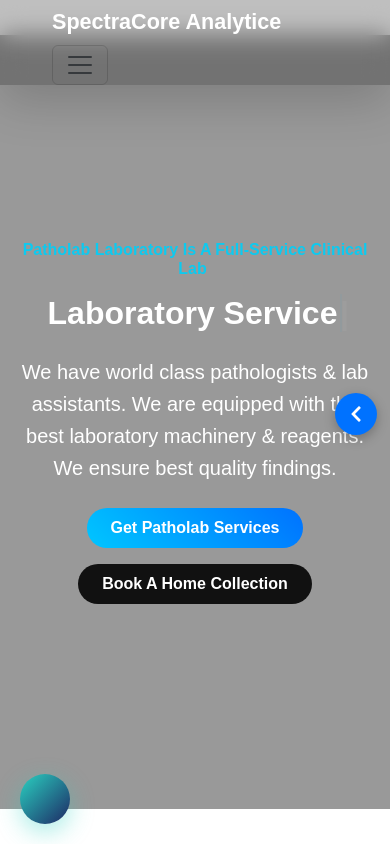
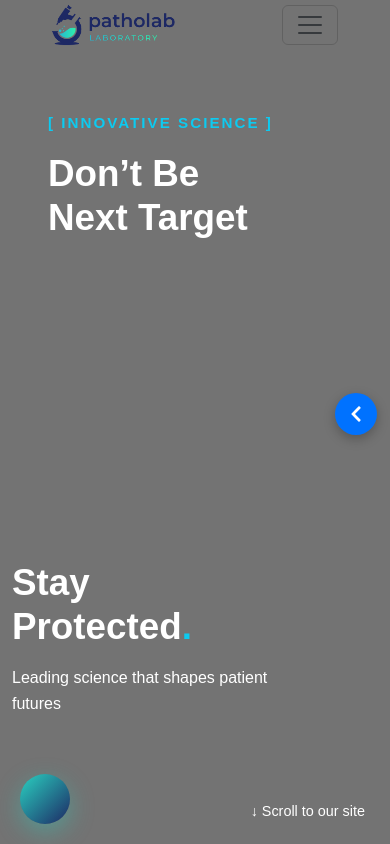
Before and after one commit to thesumitkrsingh/Medical-web, a React (Vite) app: page / in a window 390 px wide. Shown: the top 844 px of the page. Built offline with nearby package versions, Linux system fonts and the light colour scheme.

Commit message:
ab kr le changes

```diff
--- a/src/components/Home/Home.jsx
+++ b/src/components/Home/Home.jsx
@@ -151,237 +151,121 @@
 // }
 
 // export default Home;
-import React, { useState, useEffect } from "react";
+import React from "react";
 import "bootstrap/dist/css/bootstrap.min.css";
 import bgImage from "../../assets/images/woman-biochemist-checking-manifestations-virus-working-computer-equipped-lab-late-night.jpg";
 
 function Home() {
-  // ✅ Small heading (one time)
-  const smallHeading = "Patholab Laboratory Is A Full-Service Clinical Lab";
-  const [smallText, setSmallText] = useState("");
-  const [smallIndex, setSmallIndex] = useState(0);
-  const [smallDone, setSmallDone] = useState(false);
-
-  // ✅ Big heading
-  const bigHeading = "Laboratory Service Trusted by Leading Doctors & Patients";
-  const [bigText, setBigText] = useState("");
-  const [bigIndex, setBigIndex] = useState(0);
-
-  // 🔹 Small heading typewriter
-  useEffect(() => {
-    if (smallIndex < smallHeading.length) {
-      const timeout = setTimeout(() => {
-        setSmallText(smallHeading.substring(0, smallIndex + 1));
-        setSmallIndex((prev) => prev + 1);
-      }, 100);
-      return () => clearTimeout(timeout);
-    } else {
-      setSmallDone(true); // ✅ Once finished, trigger big heading
-    }
-  }, [smallIndex, smallHeading]);
-
-  // 🔹 Big heading typewriter (starts only after small done)
-  useEffect(() => {
-    if (!smallDone) return;
-    if (bigIndex < bigHeading.length) {
-      const timeout = setTimeout(() => {
-        setBigText(bigHeading.substring(0, bigIndex + 1));
-        setBigIndex((prev) => prev + 1);
-      }, 100);
-      return () => clearTimeout(timeout);
-    }
-  }, [bigIndex, smallDone]);
-
   return (
     <section
       id="home"
-      className="d-flex align-items-center"
       style={{
-        minHeight: "calc(100vh - 70px)",
+        minHeight: "100vh",
         backgroundImage: `url(${bgImage})`,
         backgroundSize: "cover",
         backgroundPosition: "center",
         position: "relative",
-        overflow: "hidden",
         color: "#fff",
+        display: "flex",
+        alignItems: "center",
       }}
     >
-      {/* Overlay */}
+      {/* Dark Overlay */}
       <div
         style={{
           position: "absolute",
-          top: 0,
-          left: 0,
-          width: "100%",
-          height: "100%",
-          background: "rgba(0,0,0,0.4)",
+          inset: 0,
+          background: "rgba(0,0,0,0.55)",
           zIndex: 1,
         }}
       ></div>
 
       {/* Content */}
-      <div className="container" style={{ position: "relative", zIndex: 2 }}>
-        <div className="row align-items-center">
-          {/* Left Text Section */}
-          <div className="col-lg-6 text-start text-center text-lg-start">
-            {/* Small Heading */}
-            <h5 className="text-info fw-bold mb-3 small-heading">
-              {smallText}
-              <span className="cursor">|</span>
-            </h5>
+      <div
+        className="container-fluid"
+        style={{
+          position: "relative",
+          zIndex: 2,
+          width: "100%",
+        }}
+      >
+        <div className="row w-100" style={{ minHeight: "85vh" }}>
+          {/* Left Content - Upar */}
+          <div className="col-lg-6 d-flex flex-column justify-content-start text-start pt-5 ps-5">
+            <p
+              className="text-info fw-bold mb-3"
+              style={{ letterSpacing: "2px", fontSize: "0.95rem" }}
+            >
+              [ INNOVATIVE SCIENCE ]
+            </p>
+            <h1 className="hero-heading mb-0">Don’t Be</h1>
+            <h1 className="hero-heading">Next Target</h1>
+          </div>
 
-            {/* Big Heading */}
-            <h1 className="fw-bold mb-4 big-heading">
-              {bigText}
-              {smallDone && <span className="cursor">|</span>}
-            </h1>
-
-            <p className="mb-4 lead">
-              We have world class pathologists & lab assistants. We are equipped
-              with the best laboratory machinery & reagents. We ensure best
-              quality findings.
-            </p>
-
-            {/* Buttons */}
-            <div className="d-flex flex-wrap justify-content-center justify-content-lg-start gap-3">
-              <a
-                href="#services"
-                className="btn btn-animated px-4 py-2 rounded-pill fw-bold"
+          {/* Right Content - Niche */}
+          <div className="col-lg-6 d-flex flex-column justify-content-end text-lg-end text-start pb-5 pe-5">
+            <div>
+              <h1 className="hero-heading mb-0">Stay</h1>
+              <h1 className="hero-heading">
+                Protected<span className="text-info">.</span>
+              </h1>
+              <p
+                className="mt-3"
+                style={{
+                  fontSize: "1rem",
+                  maxWidth: "340px",
+                  marginLeft: "auto",
+                  marginRight: "0",
+                }}
               >
-                <span>Get Patholab Services</span>
-              </a>
-
-              <a
-                href="https://wa.me/9815723616?text=Hello!%20I%20want%20to%20book%20a%20Home%20Collection."
-                target="_blank"
-                rel="noopener noreferrer"
-                className="btn btn-animated-dark px-4 py-2 rounded-pill fw-bold"
-              >
-                <span>Book A Home Collection</span>
-              </a>
+                Leading science that shapes patient futures
+              </p>
             </div>
           </div>
+        </div>
+      </div>
 
-          {/* Right Image (hidden on small screens) */}
-          <div className="col-lg-6 d-none d-lg-block text-center">
-            <img
-              src={bgImage}
-              alt="Doctor"
-              className="img-fluid rounded shadow-lg"
-              style={{
-                maxHeight: "500px",
-                border: "8px solid rgba(255,255,255,0.2)",
-              }}
-            />
-          </div>
-        </div>
+      {/* Scroll Down Indicator (Right Side) */}
+      <div
+        style={{
+          position: "absolute",
+          bottom: "20px",
+          right: "25px",
+          textAlign: "right",
+          zIndex: 2,
+        }}
+      >
+        <a
+          href="#services"
+          style={{
+            color: "#fff",
+            textDecoration: "none",
+            fontSize: "0.9rem",
+          }}
+        >
+          ↓ Scroll to our site
+        </a>
       </div>
 
       {/* CSS */}
       <style>
         {`
-          .cursor {
-            display: inline-block;
-            margin-left: 3px;
-            width: 2px;
-            background: #00c6ff;
-            animation: blink 0.8s infinite;
-          }
-          @keyframes blink {
-            0% { opacity: 1; }
-            50% { opacity: 0; }
-            100% { opacity: 1; }
-          }
-
-          /* Headings Responsive */
-          .small-heading {
-            font-size: 1rem;
-          }
-          .big-heading {
-            font-size: 2rem;
+          .hero-heading {
+            font-weight: 700;
+            font-size: 2.3rem;
+            line-height: 1.2;
           }
 
           @media (min-width: 768px) {
-            .small-heading {
-              font-size: 1.2rem;
-            }
-            .big-heading {
-              font-size: 2.5rem;
+            .hero-heading {
+              font-size: 3rem;
             }
           }
 
           @media (min-width: 1200px) {
-            .small-heading {
-              font-size: 1.4rem;
+            .hero-heading {
+              font-size: 4rem;
             }
-            .big-heading {
-              font-size: 3rem;
-            }
-          }
-
-          /* Button Hover Animation */
-          .btn-animated {
-            background: linear-gradient(45deg, #00c6ff, #0072ff);
-            color: #fff;
-            border: none;
-            position: relative;
-            overflow: hidden;
-            transition: all 0.4s ease;
-          }
-          .btn-animated span {
-            position: relative;
-            z-index: 2;
-            display: inline-block;
-            transition: transform 0.4s ease;
-          }
-          .btn-animated::before {
-            content: "";
-            position: absolute;
-            top: 0;
-            left: -100%;
-            width: 100%;
-            height: 100%;
-            background: linear-gradient(45deg, #0072ff, #00c6ff);
-            transition: all 0.4s ease;
-            z-index: 1;
-          }
-          .btn-animated:hover::before {
-            left: 0;
-          }
-          .btn-animated:hover span {
-            transform: translateX(6px);
-          }
-
-          .btn-animated-dark {
-            background: #111;
-            color: #fff;
-            border: none;
-            position: relative;
-            overflow: hidden;
-            transition: all 0.4s ease;
-          }
-          .btn-animated-dark span {
-            position: relative;
-            z-index: 2;
-            display: inline-block;
-            transition: transform 0.4s ease;
-          }
-          .btn-animated-dark::before {
-            content: "";
-            position: absolute;
-            top: 0;
-            left: -100%;
-            width: 100%;
-            height: 100%;
-            background: linear-gradient(45deg, #333, #555);
-            transition: all 0.4s ease;
-            z-index: 1;
-          }
-          .btn-animated-dark:hover::before {
-            left: 0;
-          }
-          .btn-animated-dark:hover span {
-            transform: translateX(6px);
           }
         `}
       </style>
--- a/src/components/Navbar.jsx
+++ b/src/components/Navbar.jsx
@@ -169,24 +169,19 @@
 // }
 
 // export default Navbar;
-
 import React, { useState, useEffect } from "react";
 import "bootstrap/dist/css/bootstrap.min.css";
-import "animate.css";
-import {
-  FaFacebookF,
-  FaTwitter,
-  FaInstagram,
-  FaPinterestP,
-} from "react-icons/fa";
+
+// 🔹 Import logo
+import logo from "../assets/images/logo1.png";
 
 function Navbar() {
   const [scrolled, setScrolled] = useState(false);
-  const [showForm, setShowForm] = useState(false);
 
   useEffect(() => {
     const handleScroll = () => {
-      setScrolled(window.scrollY > 80);
+      const scrollY = window.scrollY;
+      setScrolled(scrollY > 50);
     };
     window.addEventListener("scroll", handleScroll);
     return () => window.removeEventListener("scroll", handleScroll);
@@ -202,35 +197,21 @@
     if (closeBtn) closeBtn.click();
   };
 
-  const handleSubmit = (e) => {
-    e.preventDefault();
-    const name = e.target.name.value;
-    const phone = e.target.phone.value;
-    const message = e.target.message.value;
-
-    const whatsappMessage = `📅 New Appointment Request\n\n👤 Name: ${name}\n📞 Phone: ${phone}\n📝 Message: ${message}`;
-    window.open(
-      `https://wa.me/919999999999?text=${encodeURIComponent(whatsappMessage)}`,
-      "_blank"
-    );
-    setShowForm(false);
-  };
-
   return (
     <>
       <nav
-        className={`navbar navbar-expand-md shadow-lg fixed-top ${
-          scrolled ? "navbar-colored" : "navbar-transparent"
+        className={`navbar navbar-expand-md fixed-top ${
+          scrolled ? "navbar-colored shadow-sm" : "navbar-transparent"
         }`}
         style={{ padding: "0 40px" }}
       >
         <div className="container-fluid d-flex align-items-center justify-content-between">
-          {/* Brand */}
-          <a className="navbar-brand fw-bold fs-4" href="#">
-            SpectraCore Analytice
+          {/* ✅ Brand / Logo */}
+          <a className="navbar-brand d-flex align-items-center" href="#">
+            <img src={logo} alt="Logo" height="40" />
           </a>
 
-          {/* Mobile toggle */}
+          {/* ✅ Mobile toggle */}
           <button
             className="navbar-toggler"
             type="button"
@@ -241,12 +222,12 @@
             <span className="navbar-toggler-icon"></span>
           </button>
 
-          {/* Desktop menu */}
+          {/* ✅ Desktop menu */}
           <div
-            className="collapse navbar-collapse justify-content-center d-none d-md-flex"
+            className="collapse navbar-collapse justify-content-center"
             id="navbarNav"
           >
-            <ul className="navbar-nav align-items-md-center text-uppercase fw-bold">
+            <ul className="navbar-nav fw-bold ms-auto">
               {["home", "services", "about", "contact"].map((id) => (
                 <li className="nav-item mx-2" key={id}>
                   <a
@@ -263,52 +244,19 @@
             </ul>
           </div>
 
-          {/* Right side */}
-          <div className="d-none d-md-flex align-items-center ms-auto">
-            <a
-              href="https://facebook.com"
-              target="_blank"
-              rel="noopener noreferrer"
-              className="nav-icon mx-2"
+          {/* ✅ Right side button */}
+          <div className="d-none d-md-flex ms-3">
+            <button
+              className="btn contact-btn"
+              onClick={(e) => handleNavClick(e, "contact")}
             >
-              <FaFacebookF />
-            </a>
-            <a
-              href="https://twitter.com"
-              target="_blank"
-              rel="noopener noreferrer"
-              className="nav-icon mx-2"
-            >
-              <FaTwitter />
-            </a>
-            <a
-              href="https://instagram.com"
-              target="_blank"
-              rel="noopener noreferrer"
-              className="nav-icon mx-2"
-            >
-              <FaInstagram />
-            </a>
-            <a
-              href="https://pinterest.com"
-              target="_blank"
-              rel="noopener noreferrer"
-              className="nav-icon mx-2"
-            >
-              <FaPinterestP />
-            </a>
-
-            <button
-              className="btn appointment-btn ms-3"
-              onClick={() => setShowForm(true)}
-            >
-              📅 Make Appointment
+              Get in Touch
             </button>
           </div>
         </div>
       </nav>
 
-      {/* Mobile Offcanvas */}
+      {/* ✅ Mobile Offcanvas */}
       <div
         className="offcanvas offcanvas-end"
         tabIndex="-1"
@@ -325,7 +273,7 @@
           ></button>
         </div>
         <div className="offcanvas-body">
-          <ul className="navbar-nav text-uppercase fw-bold mb-3">
+          <ul className="navbar-nav fw-bold mb-3">
             {["home", "services", "about", "contact"].map((id) => (
               <li className="nav-item" key={id}>
                 <a
@@ -340,185 +288,70 @@
               </li>
             ))}
           </ul>
-
-          <div className="d-flex align-items-center mt-3">
-            <a
-              href="https://facebook.com"
-              target="_blank"
-              className="nav-icon mx-2"
-            >
-              <FaFacebookF />
-            </a>
-            <a
-              href="https://twitter.com"
-              target="_blank"
-              className="nav-icon mx-2"
-            >
-              <FaTwitter />
-            </a>
-            <a
-              href="https://instagram.com"
-              target="_blank"
-              className="nav-icon mx-2"
-            >
-              <FaInstagram />
-            </a>
-            <a
-              href="https://pinterest.com"
-              target="_blank"
-              className="nav-icon mx-2"
-            >
-              <FaPinterestP />
-            </a>
-          </div>
-
           <button
-            className="btn appointment-btn mt-4 w-100"
-            onClick={() => setShowForm(true)}
+            className="btn contact-btn w-100"
+            onClick={(e) => handleNavClick(e, "contact")}
           >
-            📅 Make Appointment
+            Get in Touch
           </button>
         </div>
       </div>
 
-      {/* Styles */}
+      {/* ✅ Styles */}
       <style>
         {`
+          body {
+            font-family: 'Poppins', sans-serif;
+          }
+
+          /* 🔹 Transparent navbar by default */
           .navbar-transparent {
-            background: rgba(0, 0, 0, 0.25);
-            backdrop-filter: blur(12px);
+            background: transparent;
             transition: background 0.6s ease, color 0.6s ease;
           }
+
+          /* 🔹 On scroll navbar */
+          .navbar-colored {
+            background: #0b1b36;
+            transition: background 0.6s ease, color 0.6s ease;
+          }
+
           .navbar-transparent .nav-link,
           .navbar-transparent .navbar-brand,
-          .navbar-transparent .nav-icon {
+          .navbar-colored .nav-link,
+          .navbar-colored .navbar-brand {
             color: #fff !important;
           }
 
-          .navbar-colored {
-            background: linear-gradient(45deg, #00c6ff, #0072ff);
-            transition: background 0.6s ease, color 0.6s ease;
-          }
-          .navbar-colored .nav-link,
-          .navbar-colored .navbar-brand,
-          .navbar-colored .nav-icon {
+          /* 🔹 Nav link styles */
+          .nav-link {
+            font-size: 15px;
+            font-weight: 500;
             color: #fff !important;
-          }
-
-          /* 🔹 Smooth hover effect for links */
-          .nav-link {
-            position: relative;
-            color: inherit !important;
-            transition: color 0.3s ease, transform 0.3s ease;
+            padding: 8px 12px;
+            transition: color 0.3s ease;
           }
           .nav-link:hover {
             color: #00c6ff !important;
-            transform: translateY(-2px);
           }
 
-          /* underline animation */
-          .nav-link::after {
-            content: "";
-            position: absolute;
-            left: 0;
-            bottom: -4px;
-            width: 0%;
-            height: 2px;
+          /* 🔹 Button style */
+          .contact-btn {
             background: #00c6ff;
-            transition: width 0.3s ease;
+            color: #fff;
+            font-weight: 600;
+            font-size: 14px;
+            border-radius: 4px;
+            padding: 8px 20px;
+            transition: all 0.3s ease;
+            border: none;
           }
-          .nav-link:hover::after {
-            width: 100%;
-          }
-
-          .nav-icon {
-            font-size: 1.1rem;
-            transition: color 0.3s ease, transform 0.3s ease;
-          }
-          .nav-icon:hover {
-            color: #00c6ff !important;
-            transform: scale(1.2);
-          }
-
-          .appointment-btn {
-            background: linear-gradient(45deg, #00c6ff, #0072ff);
-            color: #fff;
-            font-weight: bold;
-            border-radius: 30px;
-            padding: 8px 18px;
-            transition: all 0.3s ease;
-          }
-          .appointment-btn:hover {
-            background: linear-gradient(45deg, #0072ff, #00c6ff);
-            transform: scale(1.05);
-          }
-
-          /* Mobile menu link hover */
-          #mobileMenu .nav-link {
-            color: #333 !important;
-            transition: all 0.3s ease;
-          }
-          #mobileMenu .nav-link:hover {
-            color: #0072ff !important;
-            transform: translateX(5px);
+          .contact-btn:hover {
+            background: #009edb;
+            transform: translateY(-2px);
           }
         `}
       </style>
-
-      {/* Appointment Form Modal */}
-      {showForm && (
-        <div
-          className="modal fade show"
-          style={{ display: "block", background: "rgba(0,0,0,0.6)" }}
-        >
-          <div className="modal-dialog modal-dialog-centered">
-            <div className="modal-content p-3 rounded-3 shadow-lg">
-              <div className="modal-header">
-                <h5 className="modal-title">📅 Make Appointment</h5>
-                <button
-                  type="button"
-                  className="btn-close"
-                  onClick={() => setShowForm(false)}
-                ></button>
-              </div>
-              <div className="modal-body">
-                <form onSubmit={handleSubmit}>
-                  <div className="mb-3">
-                    <label className="form-label">Name</label>
-                    <input
-                      type="text"
-                      className="form-control"
-                      name="name"
-                      required
-                    />
-                  </div>
-                  <div className="mb-3">
-                    <label className="form-label">Phone</label>
-                    <input
-                      type="tel"
-                      className="form-control"
-                      name="phone"
-                      required
-                    />
-                  </div>
-                  <div className="mb-3">
-                    <label className="form-label">Message</label>
-                    <textarea
-                      className="form-control"
-                      name="message"
-                      rows="3"
-                      required
-                    ></textarea>
-                  </div>
-                  <button type="submit" className="btn w-100 appointment-btn">
-                    Send via WhatsApp
-                  </button>
-                </form>
-              </div>
-            </div>
-          </div>
-        </div>
-      )}
     </>
   );
 }
```
Also changed, not shown: src/App.jsx (+3 -5 lines), src/assets/images/logo1.png (added).
